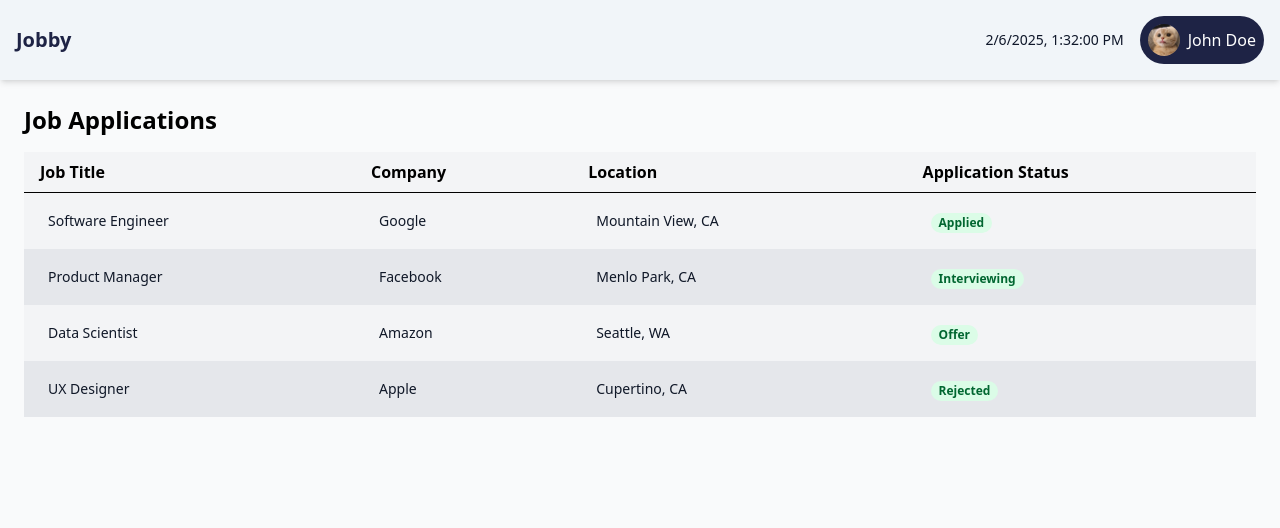
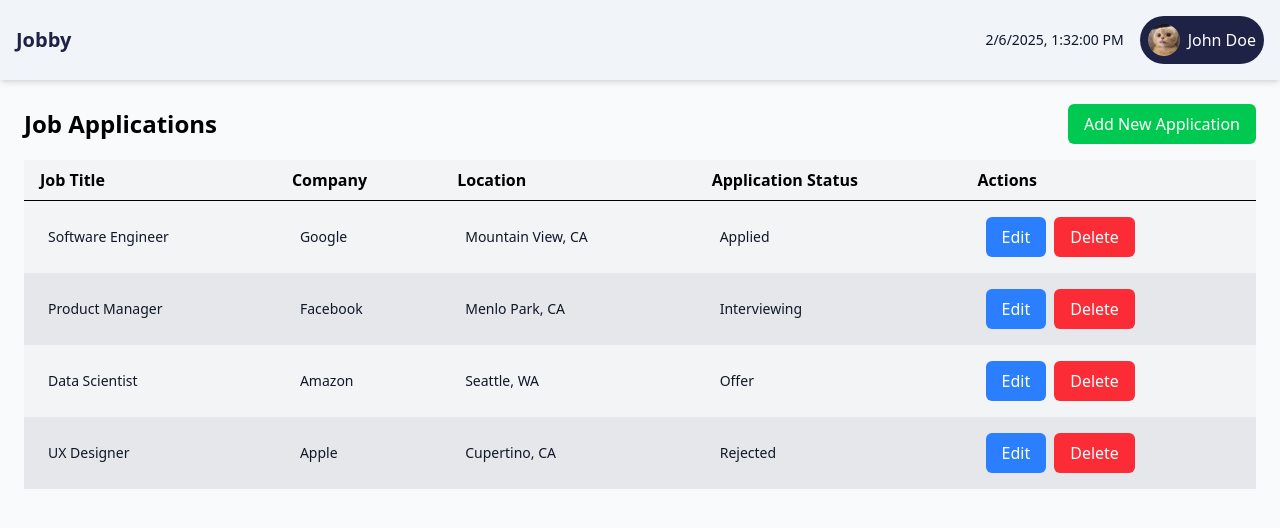
Before and after one commit to ErylLadrido/CSSECDV, a React (Vite) app in the folder client/: page /userpanel in a window 1280 px wide. Shown: the top 528 px of the page. Built offline with nearby package versions, Linux system fonts and the light colour scheme; sample sign-in values are in the browser's storage.

Commit message:
Improved UI
For Admin and User Panel

```diff
--- a/client/src/pages/AdminPanel.tsx
+++ b/client/src/pages/AdminPanel.tsx
@@ -19,6 +19,16 @@ export default function AdminPanel({}: Props) {
   const handleExportUserList = () => {
     // Add logic to export user list
     alert('Export User List functionality to be implemented.');
+  };
+
+  const handleEditUser = (email: string) => {
+    // Add logic to edit user
+    alert(`Edit user with email: ${email}`);
+  };
+
+  const handleDeleteUser = (email: string) => {
+    // Add logic to delete user
+    alert(`Delete user with email: ${email}`);
   };
 
   return (
@@ -61,8 +71,17 @@ export default function AdminPanel({}: Props) {
                 <td className="px-6 py-4 whitespace-nowrap">
                   <div className="text-sm text-green-600">Active</div>
                 </td>
-                <td className="px-6 py-4 whitespace-nowrap">
-                  <button className="px-4 py-2 bg-red-500 text-white rounded-md hover:bg-red-600">
+                <td className="px-6 py-4 whitespace-nowrap flex space-x-2">
+                  <button
+                    onClick={() => handleEditUser('john.doe@example.com')}
+                    className="px-4 py-2 bg-yellow-500 text-white rounded-md hover:bg-yellow-600"
+                  >
+                    Edit
+                  </button>
+                  <button
+                    onClick={() => handleDeleteUser('john.doe@example.com')}
+                    className="px-4 py-2 bg-red-500 text-white rounded-md hover:bg-red-600"
+                  >
                     Delete
                   </button>
                 </td>
@@ -80,8 +99,17 @@ export default function AdminPanel({}: Props) {
                 <td className="px-6 py-4 whitespace-nowrap">
                   <div className="text-sm text-red-600">Inactive</div>
                 </td>
-                <td className="px-6 py-4 whitespace-nowrap">
-                  <button className="px-4 py-2 bg-red-500 text-white rounded-md hover:bg-red-600">
+                <td className="px-6 py-4 whitespace-nowrap flex space-x-2">
+                  <button
+                    onClick={() => handleEditUser('jane.doe@example.com')}
+                    className="px-4 py-2 bg-yellow-500 text-white rounded-md hover:bg-yellow-600"
+                  >
+                    Edit
+                  </button>
+                  <button
+                    onClick={() => handleDeleteUser('jane.doe@example.com')}
+                    className="px-4 py-2 bg-red-500 text-white rounded-md hover:bg-red-600"
+                  >
                     Delete
                   </button>
                 </td>
--- a/client/src/pages/UserPanel.tsx
+++ b/client/src/pages/UserPanel.tsx
@@ -1,26 +1,34 @@
-import React, { useState } from 'react'
-import Navbar from '../components/Navbar'
-import JobTable from '../components/JobTable'
+import React, { useState } from 'react';
+import Navbar from '../components/Navbar';
 
 type Props = {
-    title: string,
-    company: string,
-    location: string,
-    status: string
-}
+  title: string;
+  company: string;
+  location: string;
+  status: string;
+};
 
-export default function UserPanel({ }: Props) {
+export default function UserPanel({}: Props) {
   const [selectedJob, setSelectedJob] = useState<Props | null>(null); // state to store selected job
-
-    const jobs = [
+  const [jobs, setJobs] = useState([
     { title: 'Software Engineer', company: 'Google', location: 'Mountain View, CA', status: 'Applied' },
     { title: 'Product Manager', company: 'Facebook', location: 'Menlo Park, CA', status: 'Interviewing' },
     { title: 'Data Scientist', company: 'Amazon', location: 'Seattle, WA', status: 'Offer' },
     { title: 'UX Designer', company: 'Apple', location: 'Cupertino, CA', status: 'Rejected' },
-    ];
+  ]);
 
   const handleRowClick = (job: Props) => {
     setSelectedJob(job); // set selected job on row click
+  };
+
+  const handleDeleteJob = (index: number) => {
+    const updatedJobs = jobs.filter((_, i) => i !== index); // remove the job at the specified index
+    setJobs(updatedJobs);
+  };
+
+  const handleAddNewApplication = () => {
+    // Logic to add a new application
+    alert('Add New Application functionality to be implemented.');
   };
 
   return (
@@ -28,7 +36,15 @@ export default function UserPanel({ }: Props) {
       <Navbar username="John Doe" isLoggedIn={true} />
 
       <div className="p-6">
-                <h2 className="text-2xl font-semibold mb-4">Job Applications</h2>
+        <div className="flex justify-between items-center mb-4">
+          <h2 className="text-2xl font-semibold">Job Applications</h2>
+          <button
+            onClick={handleAddNewApplication}
+            className="px-4 py-2 bg-green-500 text-white rounded-md hover:bg-green-600"
+          >
+            Add New Application
+          </button>
+        </div>
 
         <div className="overflow-x-auto">
           <table className="min-w-full table-auto">
@@ -38,6 +54,7 @@ export default function UserPanel({ }: Props) {
                 <th className="px-4 py-2 text-left">Company</th>
                 <th className="px-4 py-2 text-left">Location</th>
                 <th className="px-4 py-2 text-left">Application Status</th>
+                <th className="px-4 py-2 text-left">Actions</th>
               </tr>
             </thead>
             <tbody>
@@ -47,13 +64,38 @@ export default function UserPanel({ }: Props) {
                   className={`cursor-pointer hover:bg-gray-100 ${index % 2 === 0 ? 'bg-gray-100' : 'bg-gray-200'}`}
                   onClick={() => handleRowClick(job)} // Trigger panel on row click
                 >
-                                    <JobTable
-                                        key={index}
-                                        title={job.title}
-                                        company={job.company}
-                                        location={job.location}
-                                        status={job.status}
-                                    />
+                  <td className="px-6 py-4 whitespace-nowrap">
+                    <div className="text-sm font-medium text-gray-900">{job.title}</div>
+                  </td>
+                  <td className="px-6 py-4 whitespace-nowrap">
+                    <div className="text-sm text-gray-900">{job.company}</div>
+                  </td>
+                  <td className="px-6 py-4 whitespace-nowrap">
+                    <div className="text-sm text-gray-900">{job.location}</div>
+                  </td>
+                  <td className="px-6 py-4 whitespace-nowrap">
+                    <div className="text-sm text-gray-900">{job.status}</div>
+                  </td>
+                  <td className="px-6 py-4 whitespace-nowrap">
+                    <button
+                      className="px-4 py-2 bg-blue-500 text-white rounded-md hover:bg-blue-600 mr-2"
+                      onClick={(e) => {
+                        e.stopPropagation(); // Prevent row click from triggering
+                        setSelectedJob(job);
+                      }}
+                    >
+                      Edit
+                    </button>
+                    <button
+                      className="px-4 py-2 bg-red-500 text-white rounded-md hover:bg-red-600"
+                      onClick={(e) => {
+                        e.stopPropagation(); // Prevent row click from triggering
+                        handleDeleteJob(index);
+                      }}
+                    >
+                      Delete
+                    </button>
+                  </td>
                 </tr>
               ))}
             </tbody>
@@ -63,42 +105,28 @@ export default function UserPanel({ }: Props) {
 
       {/* Panel to Edit Job Details */}
       {selectedJob && (
-                <div style={{ backgroundColor: "rgba(241, 245, 249, 0.8)" }}
-                    className="fixed inset-0 flex items-center justify-center">
+        <div
+          style={{ backgroundColor: 'rgba(241, 245, 249, 0.8)' }}
+          className="fixed inset-0 flex items-center justify-center"
+        >
           <div className="bg-white p-6 rounded-lg shadow-lg w-full max-w-md">
             <h2 className="text-2xl font-semibold mb-4">Edit Job Details</h2>
 
             <div className="mb-4">
               <label className="block text-sm font-bold mb-2">Job Title</label>
-                            <input
-                                type="text"
-                                value={selectedJob.title}
-                                className="border p-2 w-full rounded"
-                            />
+              <input type="text" value={selectedJob.title} className="border p-2 w-full rounded" />
             </div>
             <div className="mb-4">
               <label className="block text-sm font-bold mb-2">Company</label>
-                            <input
-                                type="text"
-                                value={selectedJob.company}
-                                className="border p-2 w-full rounded"
-                            />
+              <input type="text" value={selectedJob.company} className="border p-2 w-full rounded" />
             </div>
             <div className="mb-4">
               <label className="block text-sm font-bold mb-2">Location</label>
-                            <input
-                                type="text"
-                                value={selectedJob.location}
-                                className="border p-2 w-full rounded"
-                            />
+              <input type="text" value={selectedJob.location} className="border p-2 w-full rounded" />
             </div>
             <div className="mb-4">
               <label className="block text-sm font-bold mb-2">Application Status</label>
-                            <input
-                                type="text"
-                                value={selectedJob.status}
-                                className="border p-2 w-full rounded"
-                            />
+              <input type="text" value={selectedJob.status} className="border p-2 w-full rounded" />
             </div>
             <div className="flex justify-end space-x-4">
               <button
@@ -107,18 +135,12 @@ export default function UserPanel({ }: Props) {
               >
                 Close
               </button>
-                            <button className="bg-blue-500 text-white px-4 py-2 rounded hover:bg-blue-700">
-                                Save Changes
-                            </button>
-
-                            {/* Delete Job Button */}
-                            <button className="bg-red-500 text-white px-4 py-2 rounded hover:bg-red-700">
-                                Delete Job
-                            </button>
+              <button className="bg-blue-500 text-white px-4 py-2 rounded hover:bg-blue-700">Save Changes</button>
+              <button className="bg-red-500 text-white px-4 py-2 rounded hover:bg-red-700">Delete Job</button>
             </div>
           </div>
         </div>
       )}
     </div>
-    )
+  );
 }
```
Lines whose indentation alone changed are shown as unchanged.
